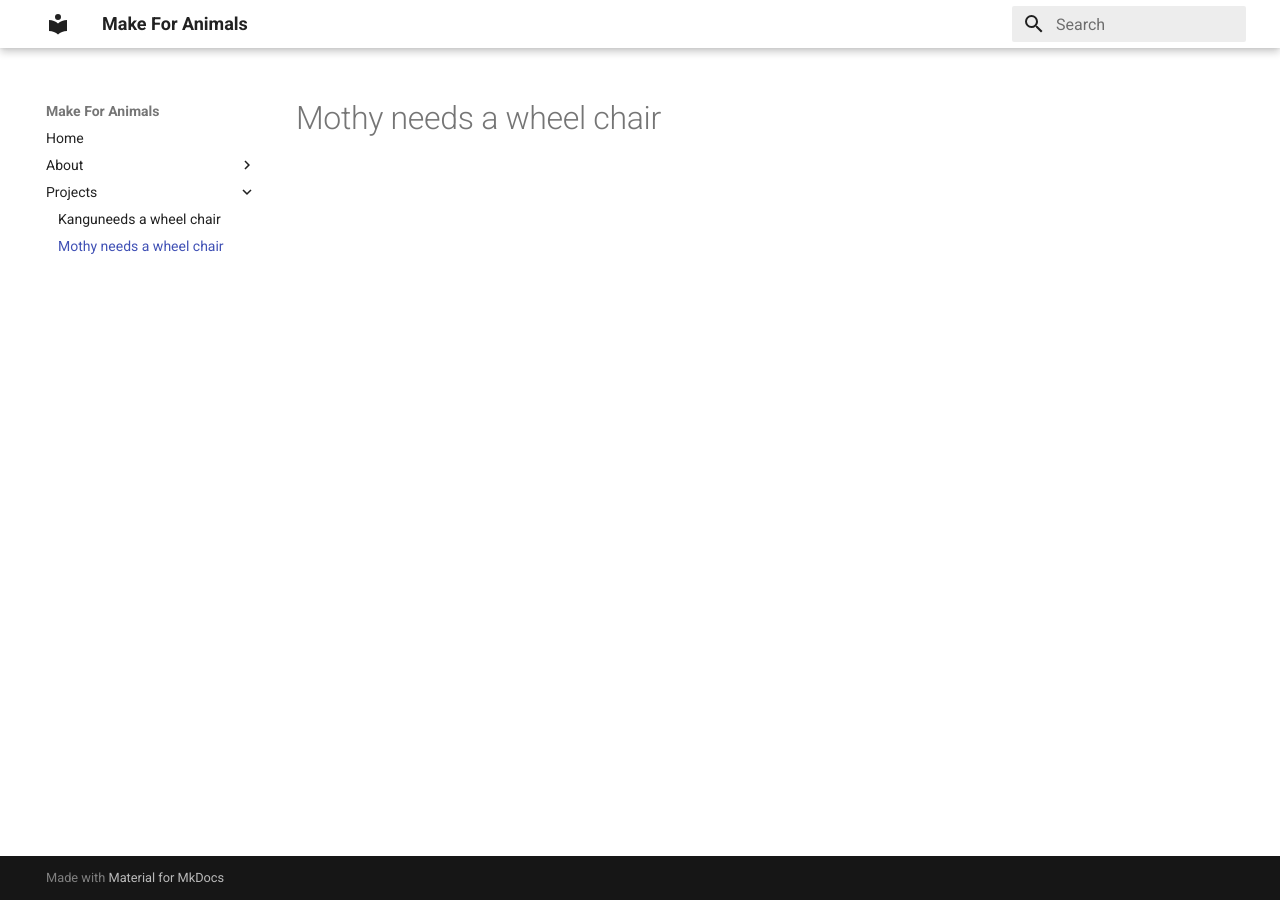
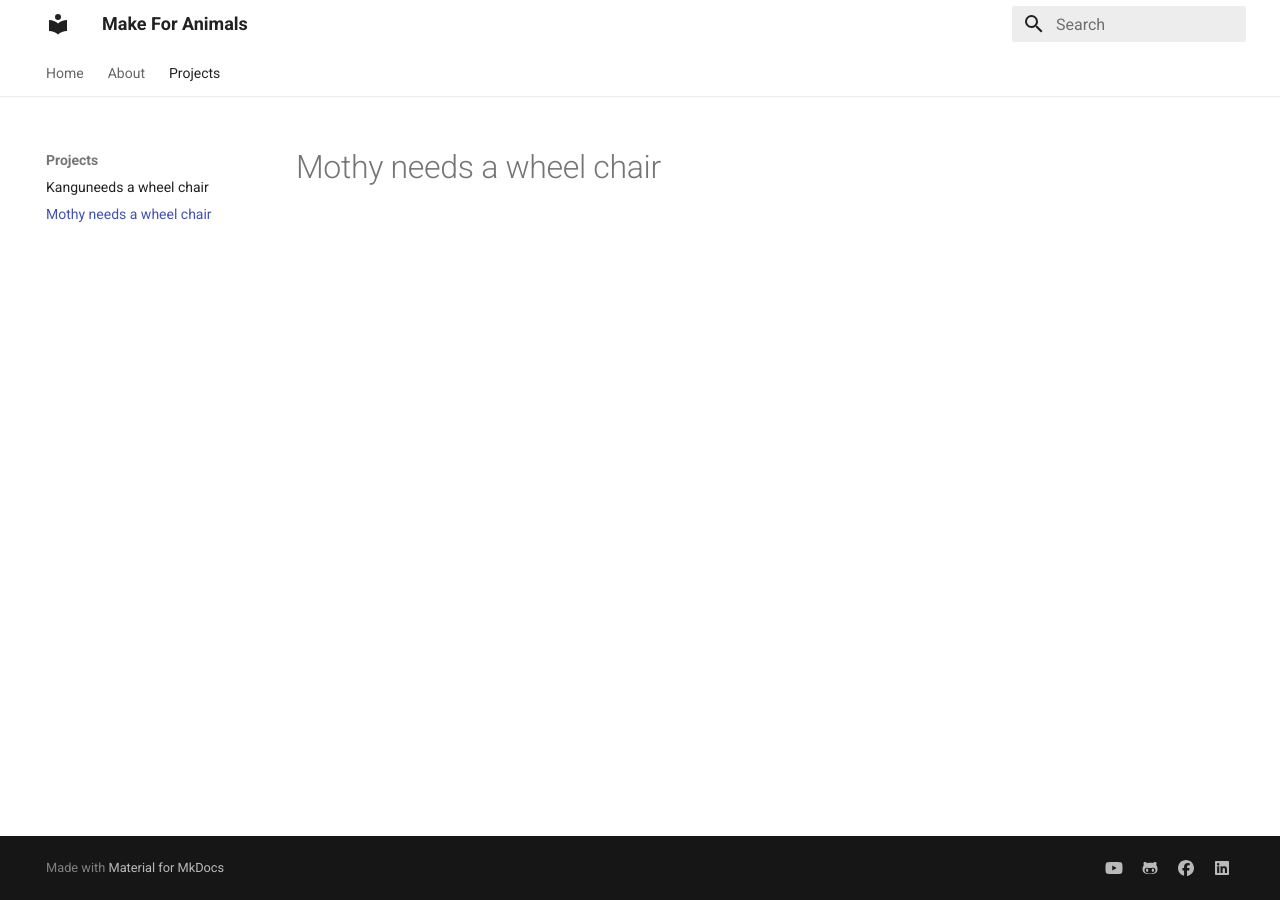
Before and after one commit to make4animals/make4animals.github.io, an MkDocs documentation site: the page built from docs/projects/mothydog.md, in a window 1280 px wide. Built offline with MkDocs 1.6.1 and Material for MkDocs 9.7.7, drawn with Linux system fonts in a browser that asks for light colours.

Commit message:
Update mkdocs.yml

```diff
--- a/mkdocs.yml
+++ b/mkdocs.yml
@@ -1,14 +1,23 @@
 site_name: Make For Animals
 theme:
   name: material
-  palette:
-    primary: "white"
-    accent: #9b111e
-features:
+  features:
     - navigation.tabs
     - navigation.sections
     - toc.integrate
     - navigation.top
+    - search.suggest
+    - search.highlight
+    - content.tabs.link
+    - content.code.annotation
+    - content.code.copy
+  language: en
+  palette:
+      primary: white
+      accent: blue
+plugins:
+  - social
+  - search
 markdown_extensions:
   - pymdownx.highlight:
       anchor_linenums: true
@@ -22,8 +31,15 @@ markdown_extensions:
   - pymdownx.superfences
   - pymdownx.mark
   - attr_list
-plugins:
-  - search
+  - pymdownx.emoji:
+      emoji_index: !!python/name:materialx.emoji.twemoji
+      emoji_generator: !!python/name:materialx.emoji.to_svg
 extra_css:
   - https://cdn.jsdelivr.net/npm/swiper@8/swiper-bundle.min.css
   - stylesheets/extra.css
+extra:
+  social:
+    - icon: fontawesome/brands/youtube
+    - icon: fontawesome/brands/github-alt
+    - icon: fontawesome/brands/facebook
+    - icon: fontawesome/brands/linkedin
```
